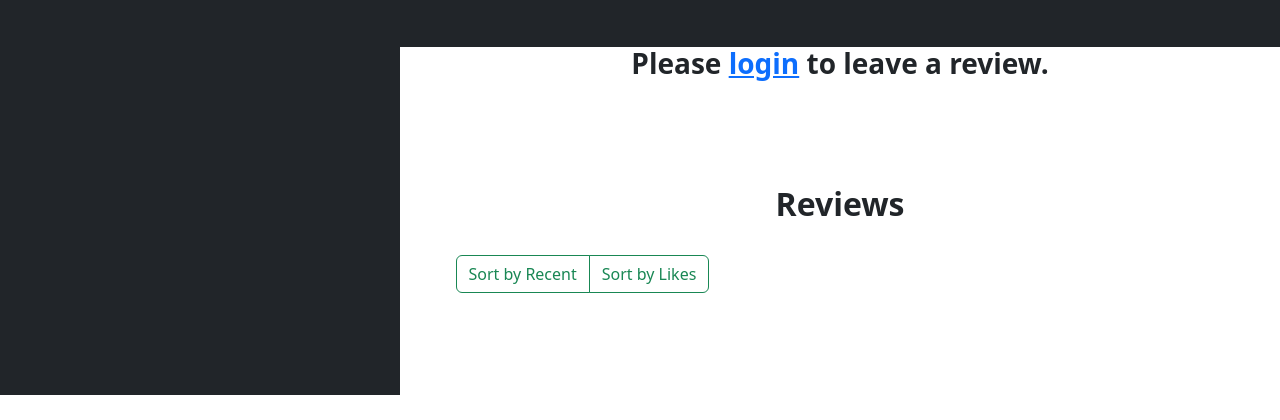
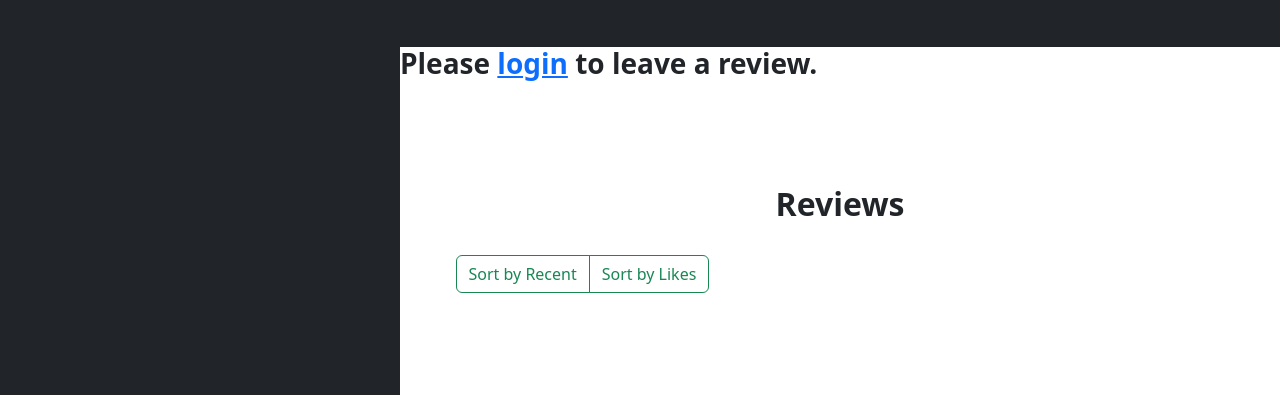
Before and after one commit to RyanBell250/GameFolio, a Django app: page /gamefolio_app/game/1/ in a window 1280 px wide. Shown: the part 405-825 px from the top of the page. Run offline with Django 3.2, Linux system fonts and the light colour scheme; tables that the repository leaves empty hold one stand-in row (values such as "Sample post"); some libraries are stand-ins or nearby versions.

Commit message:
Changed alignment

```diff
--- a/templates/gamefolio_app/game.html
+++ b/templates/gamefolio_app/game.html
@@ -48,7 +48,7 @@
         </div>
     </section>
 {% else %}
-<div class="text-center">
+<div class="text-left">
     <h3 class="fw-bolder">Please <a href="{% url 'auth_login' %}">login</a> to leave a review.</h3>
 </div>
 {% endif %}
```
